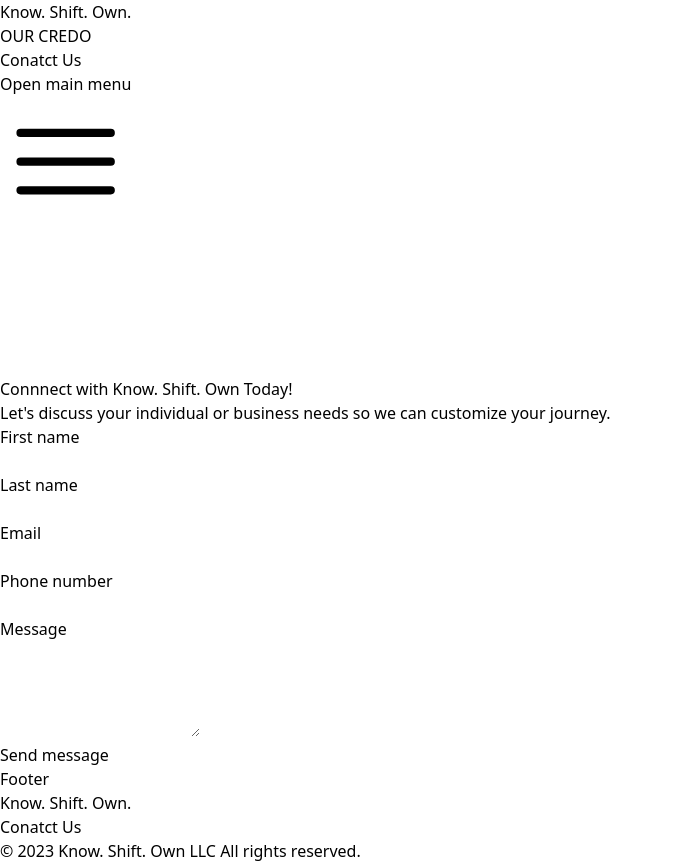
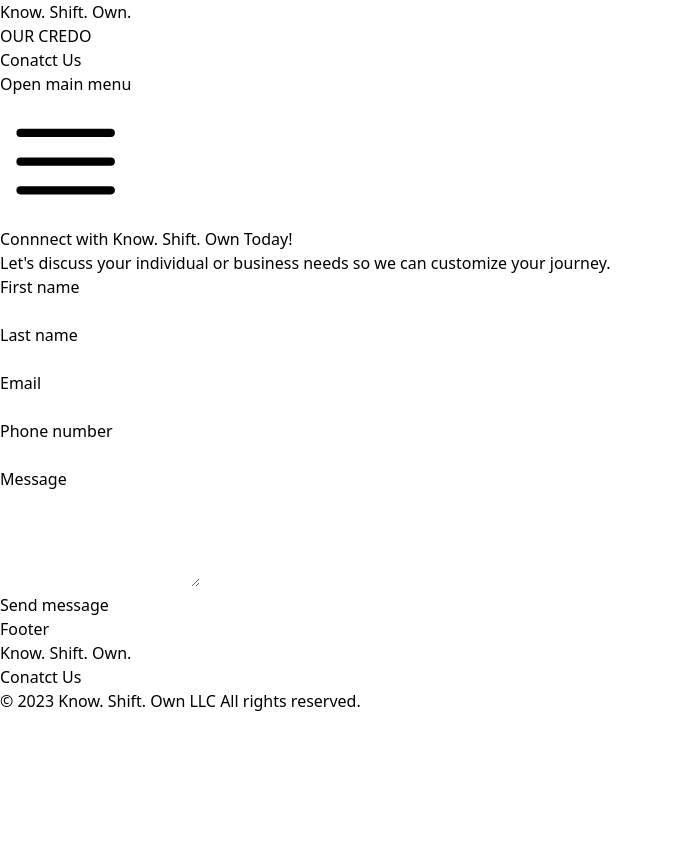
Before and after one commit to KevSchroeder/React.Know.Shift.Own, a Next.js app: page /contact in a window 1280 px wide. Shown: the whole page, without its empty margins (0-673 px from the left). After the commit the page ends 800 px from the top, so only its background shows below. Built offline with nearby package versions, Linux system fonts and the light colour scheme.

Commit message:
fixed render bug

```diff
--- a/pages/contact/index.jsx
+++ b/pages/contact/index.jsx
@@ -23,43 +23,7 @@ export default () => {
         <div className="mx-auto grid max-w-7xl grid-cols-1 lg:grid-cols-2">
           <div className="relative px-6 pb-20 pt-24 sm:pt-32 lg:static lg:px-8 lg:py-48">
             <div className="mx-auto max-w-xl lg:mx-0 lg:max-w-lg">
-              <div className="absolute inset-y-0 left-0 -z-10 w-full overflow-hidden bg-gray-100 ring-1 ring-gray-900/10 lg:w-1/2">
-                <svg
-                  className="absolute inset-0 h-full w-full stroke-gray-200 [mask-image:radial-gradient(100%_100%_at_top_right,white,transparent)]"
-                  aria-hidden="true"
-                >
-                  <defs>
-                    <pattern
-                      id="83fd4e5a-9d52-42fc-97b6-718e5d7ee527"
-                      width={200}
-                      height={200}
-                      x="100%"
-                      y={-1}
-                      patternUnits="userSpaceOnUse"
-                    >
-                      <path d="M130 200V.5M.5 .5H200" fill="none" />
-                    </pattern>
-                  </defs>
-                  <rect
-                    width="100%"
-                    height="100%"
-                    strokeWidth={0}
-                    fill="white"
-                  />
-                  <svg
-                    x="100%"
-                    y={-1}
-                    className="overflow-visible fill-gray-50"
-                  >
-                    <path d="M-470.5 0h201v201h-201Z" strokeWidth={0} />
-                  </svg>
-                  <rect
-                    width="100%"
-                    height="100%"
-                    strokeWidth={0}
-                    fill="url(#83fd4e5a-9d52-42fc-97b6-718e5d7ee527)"
-                  />
-                </svg>
+              <div className="absolute inset-y-0 left-0 -z-10 w-full overflow-hidden bg-white-100 ring-1 ring-gray-900/10 lg:w-1/2">
               </div>
               <h2 className="text-3xl font-bold tracking-tight text-gray-900">
                 Connnect with Know. Shift. Own Today!
--- a/pages/our_story/index.js
+++ b/pages/our_story/index.js
@@ -8,7 +8,7 @@ export default function our_story() {
           <div className="mx-auto flex max-w-7xl flex-col items-center gap-x-8 gap-y-10 px-6 sm:gap-y-8 lg:px-8 xl:flex-row xl:items-stretch">
             <div className="-mt-8 w-full max-w-2xl xl:-mb-8 xl:w-96 xl:flex-none">
               <div className="relative aspect-[2/1] h-full md:-mx-8 xl:mx-0 xl:aspect-auto">
-                <img
+              <img
                   className="absolute inset-0 h-full w-full rounded-2xl bg-gray-800 object-cover shadow-2xl"
                   src="https://ipfs.filebase.io/ipfs/QmQixCrxuM8t4cqxoSwJiLuCyo9UUcbiFSjoyYqKQVC24P"
                   alt=""
```
